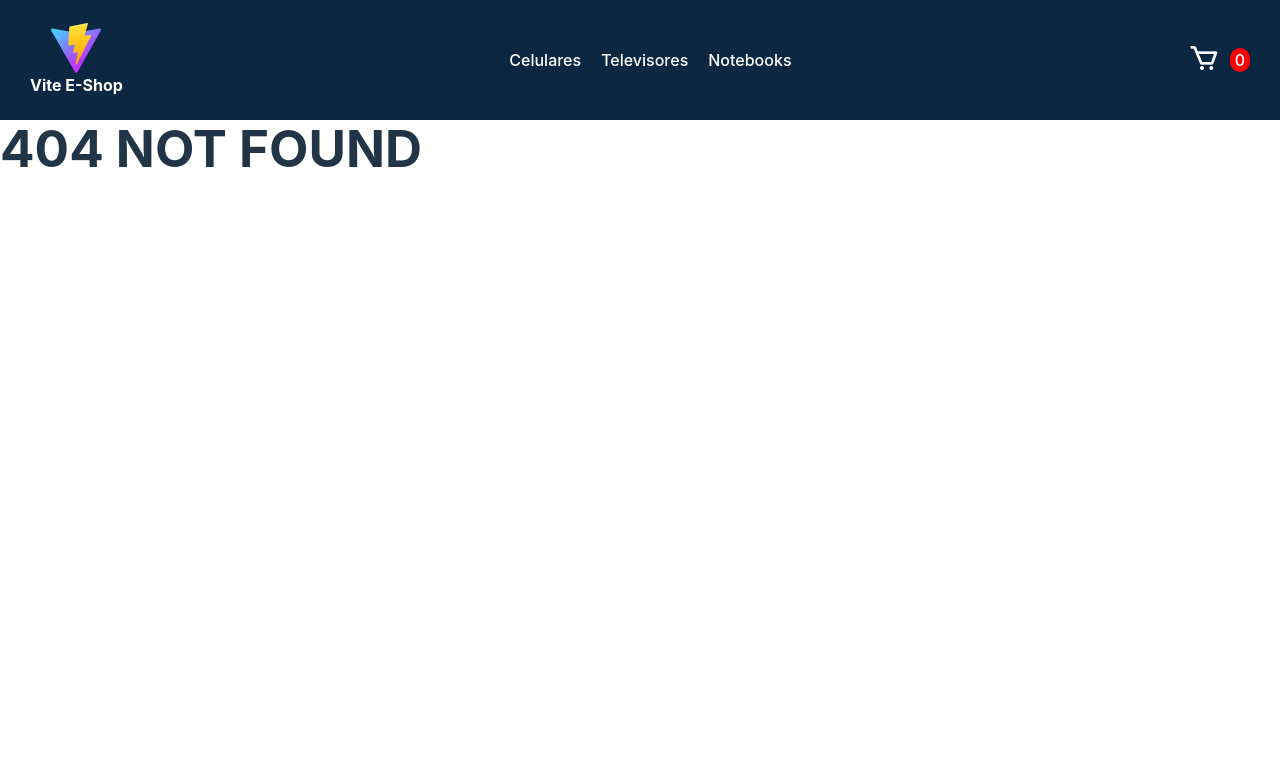
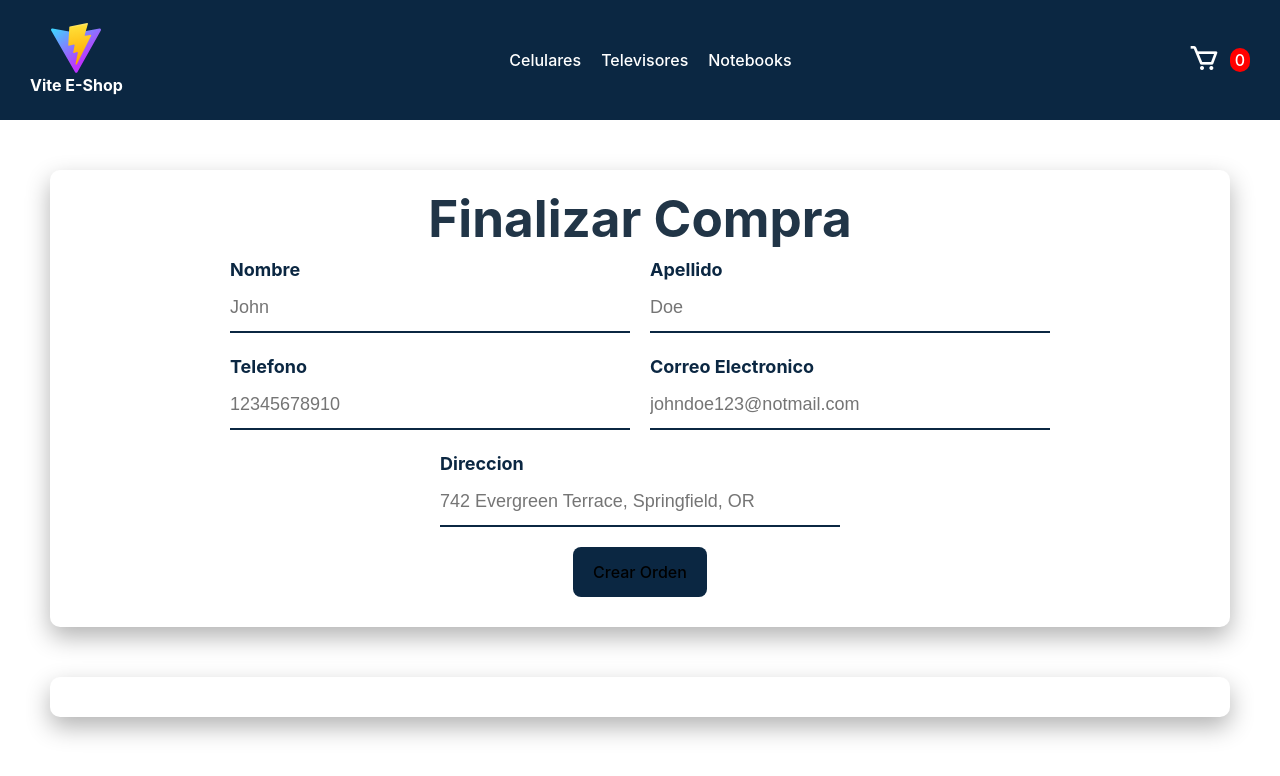
Before and after one commit to LuchoA320/React-PF-Delgado-58175, a React (Vite) app: page /checkout in a window 1280 px wide. Before the commit this address had no page. Shown: the top 776 px of the page. Built offline with nearby package versions, Linux system fonts and the light colour scheme.

Commit message:
agregado checkout

```diff
--- a/src/App.jsx
+++ b/src/App.jsx
@@ -7,6 +7,7 @@ import { ItemDetailContainer } from "./components/ItemDetailContainer/ItemDetail
 import { ItemDetail } from "./components/ItemDetail/ItemDetail";
 import { CartProvider } from "./context/CartContext";
 import { Cart } from "./components/Cart/Cart";
+import { Checkout } from "./components/Checkout/Checkout";
 function App() {
   return (
     <>
@@ -21,6 +22,7 @@ function App() {
             />
             <Route path="/item/:itemId" element={<ItemDetailContainer />} />
             <Route path="/cart" element={<Cart />} />
+            <Route path="/checkout" element={<Checkout />} />
             <Route path="*" element={<h1>404 NOT FOUND</h1>} />
           </Routes>
         </CartProvider>
--- a/src/components/Cart/Cart.jsx
+++ b/src/components/Cart/Cart.jsx
@@ -3,8 +3,7 @@ import { CartContext } from "../../context/CartContext";
 import { Link } from "react-router-dom";
 import styles from "./Cart.module.css";
 export const Cart = () => {
-  const { cart, clearCart, cartLenght, total, removeItem } =
-    useContext(CartContext);
+  const { cart, clearCart, removeItem } = useContext(CartContext);
   const [cartTotal, setCartTotal] = useState(0);
   const getTotal = () => {
     let total = 0;
@@ -43,9 +42,14 @@ export const Cart = () => {
         </div>
       ))}
       <h3>Total: ${cartTotal} </h3>
-      <button className={styles.button} onClick={() => clearCart()}>
-        Limpiar carrito
-      </button>
+      <div>
+        <button className={styles.button} onClick={() => clearCart()}>
+          Limpiar carrito
+        </button>
+        <button className={styles.button}>
+          <Link to={"/checkout"}>Comprar</Link>
+        </button>
+      </div>
     </div>
   );
 };
--- a/src/components/Cart/Cart.module.css
+++ b/src/components/Cart/Cart.module.css
@@ -53,3 +53,7 @@
 .itemInfo {
   width: 700px;
 }
+
+button {
+  margin: 10px;
+}
--- a/src/components/CartWidget/CartWidget.jsx
+++ b/src/components/CartWidget/CartWidget.jsx
@@ -1,14 +1,16 @@
 import React from "react";
 import styles from "./CartWidget.module.css";
 import { Link } from "react-router-dom";
+import { useContext } from "react";
+import { CartContext } from "../../context/CartContext";
 const CartWidget = () => {
+  const { cartLenght } = useContext(CartContext);
   return (
     <div className={styles.divCart}>
       <Link to={"/cart"}>
         <i className="bx bx-cart"></i>
       </Link>
-
-      <p>0</p>
+      <p>{cartLenght()}</p>
     </div>
   );
 };
--- /dev/null
+++ b/src/components/Checkout/Checkout.jsx
@@ -0,0 +1,90 @@
+import { useContext, useState } from "react";
+import { db } from "../../firebase/client";
+import { addDoc, collection } from "firebase/firestore";
+import { CartContext } from "../../context/CartContext";
+import { CheckoutForm } from "./CheckoutForm";
+import styles from "./Checkout.module.css";
+import cartStyles from "../Cart/Cart.module.css";
+export const Checkout = () => {
+  const [loading, setLoading] = useState(false);
+  const [orderId, setOrderId] = useState("");
+
+  const { cart, total, clearCart, cartTotal } = useContext(CartContext);
+
+  const createOrder = async ({ name, lastname, phone, email, address }) => {
+    setLoading(true);
+    try {
+      const objOrder = {
+        buyer: {
+          name,
+          lastname,
+          phone,
+          email,
+          address,
+        },
+        items: cart,
+        total: total(),
+        // date: Timestamp.fromDate(new Date()),
+      };
+
+      const orderRef = collection(db, "ordenes");
+      const orderAdded = await addDoc(orderRef, objOrder);
+
+      setOrderId(orderAdded.id);
+      clearCart();
+    } catch (error) {
+      console.log(error);
+    } finally {
+      setLoading(false);
+    }
+  };
+
+  if (loading) {
+    return (
+      <div className={styles.divOrder}>
+        <div className={styles.generating}>
+          <h1>Su orden se esta generando.</h1>
+          <h3>Aguarde un momento.</h3>
+        </div>
+      </div>
+    );
+  }
+
+  if (orderId) {
+    return (
+      <div className={styles.divOrder}>
+        <div className={styles.generating}>
+          <h1>¡Orden Realizada con exito!</h1>
+          <h3>Gracias por confiar en nosotros.</h3>
+          <h2>Su id de orden es: {orderId} </h2>
+        </div>
+      </div>
+    );
+  }
+
+  return (
+    <div>
+      <CheckoutForm onConfirm={createOrder} />
+      <div className={styles.divOrder}>
+        {cart.map((p) => {
+          return (
+            <div className={cartStyles.cartItem} key={p.id}>
+              <img
+                className={cartStyles.productImg}
+                src={p.image}
+                alt={p.name}
+              />
+              <div className={cartStyles.itemInfo}>
+                <h2>{p.name}</h2>
+                <p>
+                  Cantidad: {p.cantidad} | Categoria: {p.category}
+                </p>
+                <h3>Total ${p.price * p.cantidad} </h3>
+              </div>
+            </div>
+          );
+        })}
+      </div>
+    </div>
+  );
+};
--- /dev/null
+++ b/src/components/Checkout/Checkout.module.css
@@ -0,0 +1,72 @@
+.divOrder {
+  background-color: #ffffff;
+  border-radius: 10px;
+  box-shadow: 0 10px 25px rgba(0, 0, 0, 0.3);
+  margin: 50px;
+  padding: 20px;
+}
+
+.divOrder h1 {
+  text-align: center;
+}
+
+.generating {
+  text-align: center;
+}
+
+.generating h3 {
+  color: gray;
+  margin: 10px;
+}
+
+.formContainer {
+  background-color: #ffffff;
+  border-radius: 10px;
+  box-shadow: 0 10px 25px rgba(0, 0, 0, 0.3);
+  margin: 50px;
+  padding: 20px;
+}
+.formContainer h1 {
+  text-align: center;
+}
+
+.formLabel {
+  font-weight: 700;
+  font-size: large;
+  display: flex;
+  flex-direction: column;
+  color: #0b2742;
+  margin: 10px;
+}
+
+.formInput {
+  background-color: #ffffff;
+  color: #0b2742;
+  width: 400px;
+  height: 50px;
+  border: 0px;
+  border-bottom: 2px solid #0b2742;
+  outline: none;
+  font-size: large;
+  font-weight: 500;
+}
+
+.form {
+  display: flex;
+  flex-direction: column;
+  align-items: center;
+}
+
+.submitButton {
+  height: 50px;
+  margin: 10px;
+  background-color: #0b2742;
+}
+
+.inputSection {
+  width: 100%;
+  display: flex;
+  flex-wrap: wrap;
+  align-items: center;
+  justify-content: center;
+}
--- /dev/null
+++ b/src/components/Checkout/CheckoutForm.jsx
@@ -0,0 +1,94 @@
+import { useState } from "react";
+import styles from "./Checkout.module.css";
+
+export const CheckoutForm = ({ onConfirm }) => {
+  const [name, setName] = useState("");
+  const [lastname, setLastname] = useState("");
+  const [phone, setPhone] = useState("");
+  const [email, setEmail] = useState("");
+  const [address, setAddress] = useState("");
+
+  const handleConfirm = (event) => {
+    event.preventDefault();
+
+    const userData = {
+      name,
+      lastname,
+      phone,
+      email,
+      address,
+    };
+
+    onConfirm(userData);
+  };
+
+  return (
+    <div className={styles.formContainer}>
+      <h1>Finalizar Compra</h1>
+      <form onSubmit={handleConfirm} className={styles.form}>
+        <section className={styles.inputSection}>
+          <label className={styles.formLabel}>
+            Nombre
+            <input
+              className={styles.formInput}
+              type="text"
+              value={name}
+              onChange={({ target }) => setName(target.value)}
+              required
+              placeholder="John"
+            />
+          </label>
+          <label className={styles.formLabel}>
+            Apellido
+            <input
+              className={styles.formInput}
+              type="text"
+              value={lastname}
+              onChange={({ target }) => setLastname(target.value)}
+              required
+              placeholder="Doe"
+            />
+          </label>
+          <label className={styles.formLabel}>
+            Telefono
+            <input
+              className={styles.formInput}
+              type="number"
+              value={phone}
+              onChange={({ target }) => setPhone(target.value)}
+              required
+              placeholder="12345678910"
+            />
+          </label>
+          <label className={styles.formLabel}>
+            Correo Electronico
+            <input
+              className={styles.formInput}
+              type="email"
+              value={email}
+              onChange={({ target }) => setEmail(target.value)}
+              required
+              placeholder="johndoe123@notmail.com"
+            />
+          </label>
+          <label className={styles.formLabel}>
+            Direccion
+            <input
+              className={styles.formInput}
+              type=""
+              value={address}
+              onChange={({ target }) => setAddress(target.value)}
+              required
+              placeholder="742 Evergreen Terrace, Springfield, OR"
+            />
+          </label>
+        </section>
+        <div>
+          <button type="submit" className={styles.submitButton}>
+            Crear Orden
+          </button>
+        </div>
+      </form>
+    </div>
+  );
+};
--- a/src/components/ItemCount/ItemCounter.jsx
+++ b/src/components/ItemCount/ItemCounter.jsx
@@ -17,9 +17,9 @@ export default function ItemCounter({ initial, stock, onAdd }) {
   return (
     <div className={styles.counter}>
       <div className={styles.controlesCounter}>
+        <button onClick={restar}>-</button>
+        <h2>{cantidad}</h2>
         <button onClick={sumar}>+</button>
-        <h2>{cantidad}</h2>
-        <button onClick={restar}>-</button>
       </div>
       <div>
         <button onClick={() => onAdd(cantidad)} disabled={!stock}>
--- a/src/components/ItemDetail/ItemDetail.jsx
+++ b/src/components/ItemDetail/ItemDetail.jsx
@@ -43,7 +43,7 @@ export const ItemDetail = ({
           {quantityAdded > 0 ? (
             <div>
               <Link to={`/cart`} className={styles.button}>
-                Continuar Compra
+                Ir al carrito
               </Link>
             </div>
           ) : (
--- a/src/components/ItemDetailContainer/ItemDetailContainer.jsx
+++ b/src/components/ItemDetailContainer/ItemDetailContainer.jsx
@@ -10,9 +10,14 @@ export const ItemDetailContainer = () => {
     const productRef = doc(db, "productos", itemId);
 
     getDoc(productRef).then((producto) => {
+      const productData = producto.data();
+      const formattedProductData = {
+        ...productData,
+        price: productData.price.toLocaleString(),
+      };
       setProduct({
         id: producto.id,
-        ...producto.data(),
+        ...formattedProductData,
       });
     });
   }, [itemId]);
--- a/src/components/ItemListContainer/ItemListContainer.jsx
+++ b/src/components/ItemListContainer/ItemListContainer.jsx
@@ -26,7 +26,11 @@ export const ItemListContainer = ({ greeting }) => {
     getDocs(productsRef)
       .then((products) => {
         setProducts(
-          products.docs.map((doc) => ({ id: doc.id, ...doc.data() }))
+          products.docs.map((doc) => ({
+            id: doc.id,
+            ...doc.data(),
+            price: doc.data().price.toLocaleString(),
+          }))
         );
       })
       .catch((error) => {
```
